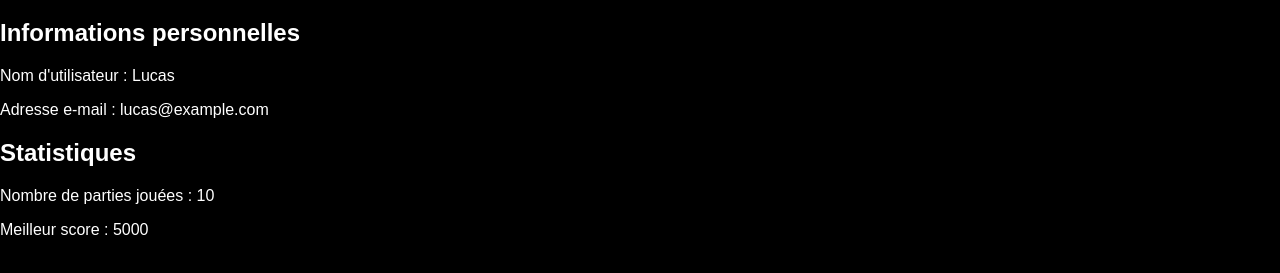
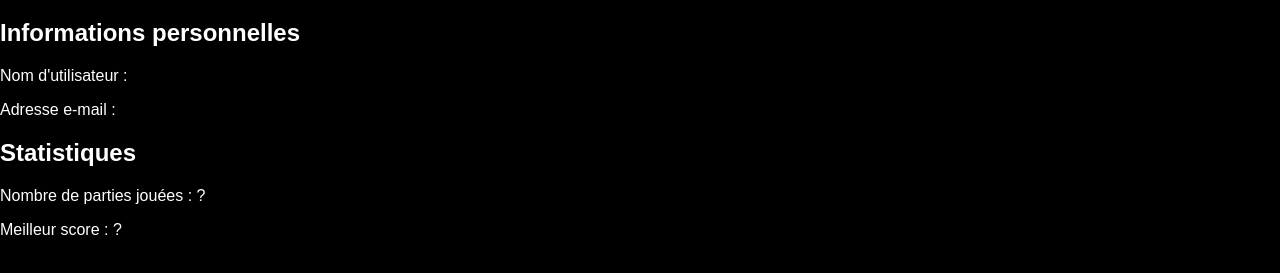
Before and after one commit to lucasdev44/memory-js, a plain HTML site: page profile.html in a window 1280 px wide. Shown: the part 107-380 px from the top of the page. Drawn offline with Linux system fonts and the light colour scheme.

Commit message:
profile avancé

```diff
--- a/profile.html
+++ b/profile.html
@@ -6,9 +6,7 @@
     <meta name="viewport" content="width=device-width, initial-scale=1.0">
     <title>Profil Utilisateur</title>
     <link rel="stylesheet" href="./style.css">
-    <style>
-        /* Ajoute ici tes styles CSS spécifiques à la page de profil */
-    </style>
+
 </head>
 
 <body>
@@ -25,16 +23,17 @@
 
     <div>
         <h2>Informations personnelles</h2>
-        <p>Nom d'utilisateur : <span id="username">Lucas</span></p>
-        <p>Adresse e-mail : <span id="email">lucas@example.com</span></p>
+        <p>Nom d'utilisateur : <span id="username"></span></p>
+        <p>Adresse e-mail : <span id="email"></span></p>
     </div>
 
     <div>
         <h2>Statistiques</h2>
-        <p>Nombre de parties jouées : <span id="gamesPlayed">10</span></p>
-        <p>Meilleur score : <span id="bestScore">5000</span></p>
-        <!-- Ajoute d'autres statistiques si nécessaire -->
+        <p>Nombre de parties jouées : <span id="gamesPlayed">?</span></p>
+        <p>Meilleur score : <span id="bestScore">?</span></p>
     </div>
+
+    <script src="profile.js"></script>
 </body>
 
 </html>
```
